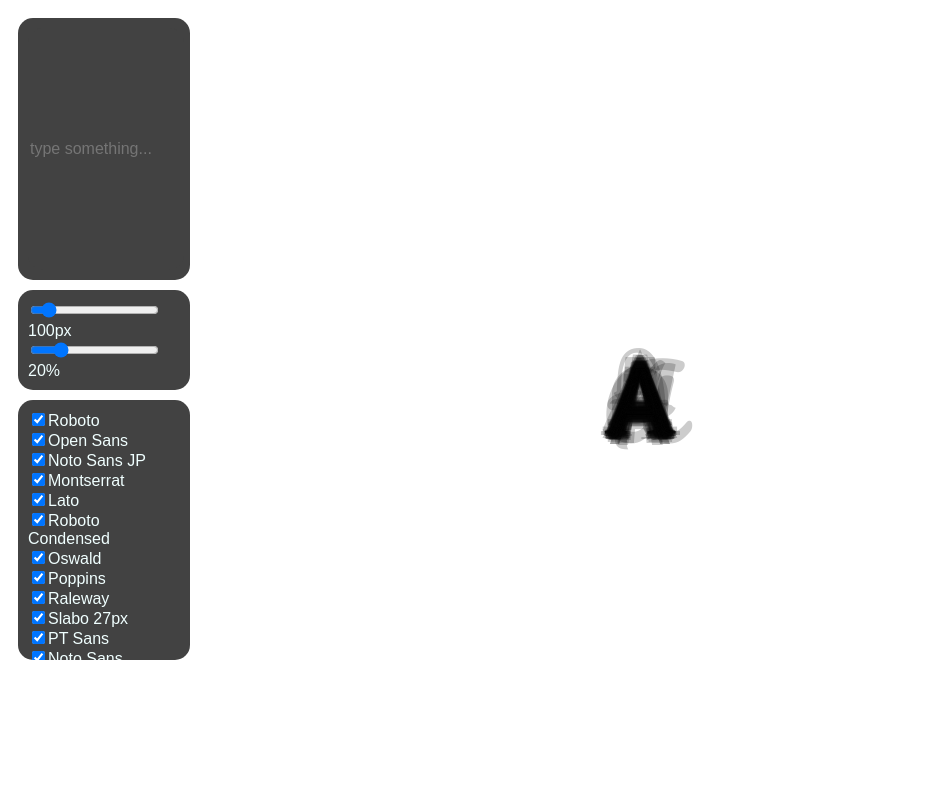
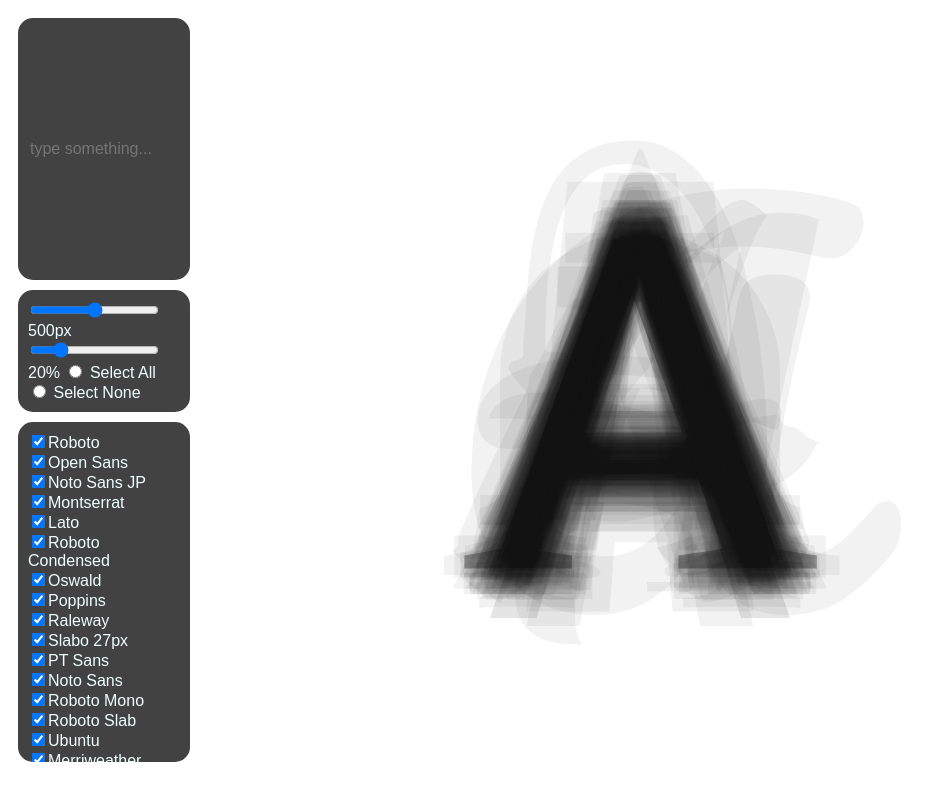
Before and after one commit to wilhsu/vpexperiments, a plain HTML site: page html/superimposed.html in a window 1280 px wide. Shown: the whole page, without its empty margins (0-946 px from the left). Drawn offline with nearby package versions, Linux system fonts and the light colour scheme; a web font is replaced by a local one.

Commit message:
DJFLKFJDKLA

```diff
--- a/css/superimposed.css
+++ b/css/superimposed.css
@@ -50,13 +50,13 @@ input[type=text]{
 }
 
 #fontPairingControls{
-    height: 30vh;
+    height: 40vh;
     overflow-y: scroll;
 }
 
 
 .textbox{
-    font-size: 100px;
+    font-size: 500px;
     position: fixed;
     margin: 0;
 
@@ -69,7 +69,7 @@ input[type=text]{
     line-break: auto;
     text-wrap: wrap;
 
-    opacity: .2;
+    opacity: .05;
 }
 
 .hideText{
--- a/html/superimposed.html
+++ b/html/superimposed.html
@@ -24,10 +24,14 @@
                 </div>
 
                 <div class="typeSettingsControls ctrlPnl">
-                    <input type="range" id="fontSizeSlider" min="0" max="1000" value="100">
-                    <label for="fontSizeSlider" id="fontSizeDisplay">100px</label>
+                    <input type="range" id="fontSizeSlider" min="0" max="1000" value="500">
+                    <label for="fontSizeSlider" id="fontSizeDisplay">500px</label>
                     <input type="range" id="opacitySlider" min="0" max="100" value="20">
                     <label for="opacitySlider" id="opacityDisplay">20%</label>
+                    <input type="radio" id="allSelector">
+                    <label>Select All</label><br>
+                    <input type="radio" id="noneSelector">
+                    <label>Select None</label>
                 </div>
 
                 <div id="fontPairingControls" class="ctrlPnl">
```
